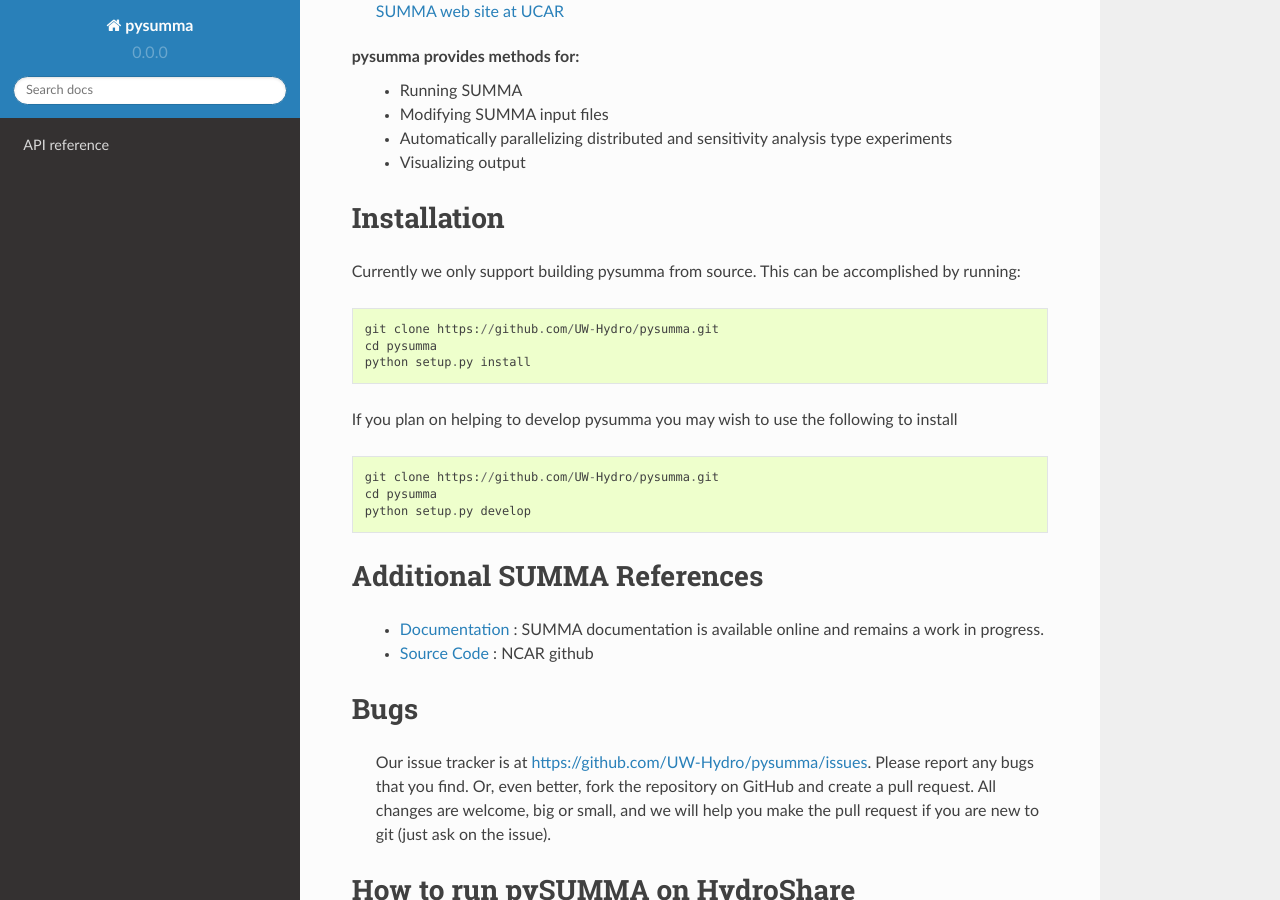
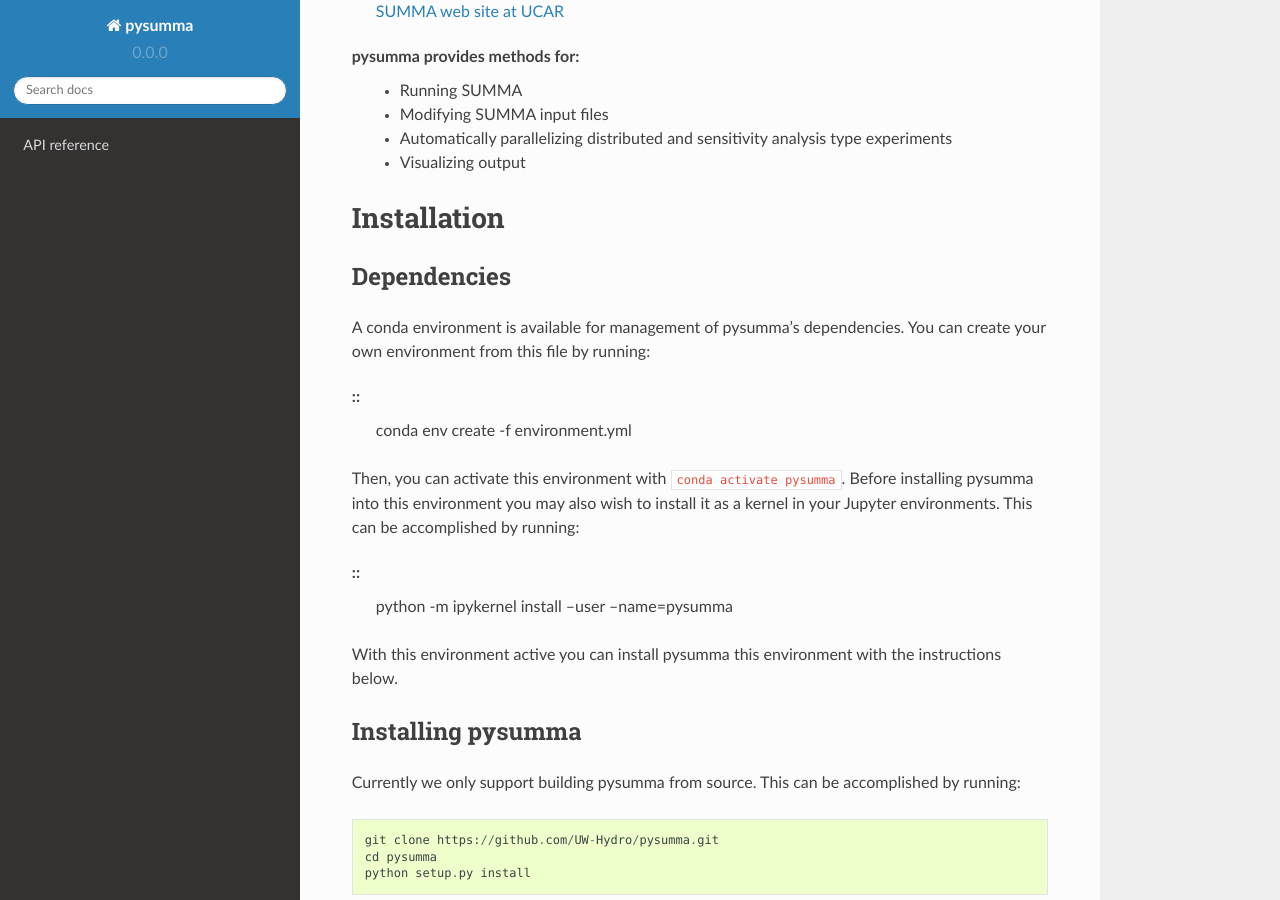
Before and after one commit to UW-Hydro/pysumma, a Sphinx documentation site: the page built from docs/index.rst, in a window 1280 px wide and 900 px high, scrolled down 232 px. Built offline with Sphinx 7.4.7 and the Read the Docs theme 2.0.0, drawn with Linux system fonts in a browser that asks for light colours.

Commit message:
Update docs for readme

```diff
--- a/docs/index.rst
+++ b/docs/index.rst
@@ -16,6 +16,27 @@
 
 Installation
 ============
+
+Dependencies
+------------
+
+A conda environment is available for management of pysumma's dependencies.
+You can create your own environment from this file by running:
+
+::
+    conda env create -f environment.yml
+
+Then, you can activate this environment with ``conda activate pysumma``.
+Before installing pysumma into this environment you may also wish to install it as a kernel in your Jupyter environments.
+This can be accomplished by running:
+
+::
+    python -m ipykernel install --user --name=pysumma
+
+With this environment active you can install pysumma this environment with the instructions below.
+
+Installing pysumma
+------------------
 Currently we only support building pysumma from source. This can be accomplished by
 running:
 
```
